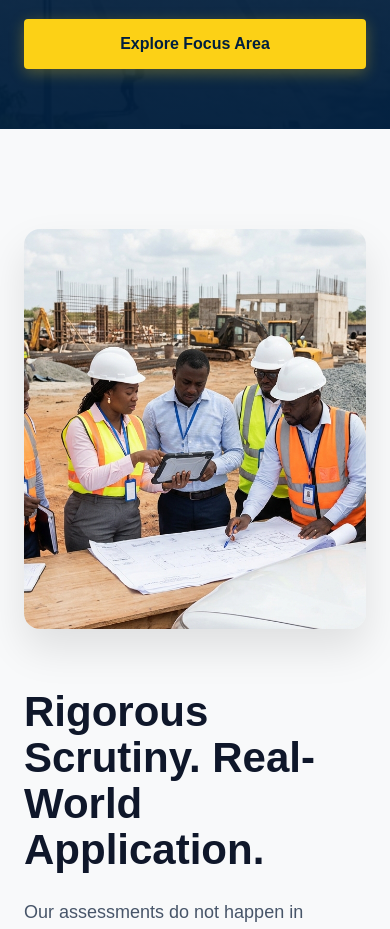
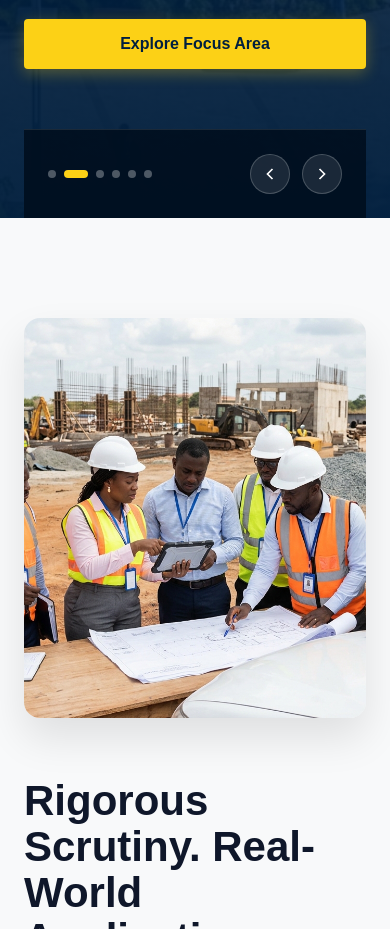
Before and after one commit to LiderLabs/vfm, a React (Vite) app: page /what-we-do in a window 390 px wide. Shown: the part 1120-2049 px from the top of the page. Built offline with nearby package versions, Linux system fonts and the light colour scheme.

Commit message:
Added mobile navigation arrows and dots for the What We Do slider

```diff
--- a/src/pages/WhatWeDo.jsx
+++ b/src/pages/WhatWeDo.jsx
@@ -95,6 +95,9 @@ export default function WhatWeDo() {
     return () => clearInterval(timer);
   }, [pillars.length]);
 
+  const handleNext = () => setActivePillar((prev) => (prev === pillars.length - 1 ? 0 : prev + 1));
+  const handlePrev = () => setActivePillar((prev) => (prev === 0 ? pillars.length - 1 : prev - 1));
+
   return (
     <div style={{ backgroundColor: "#F8F9FA", minHeight: "100vh", overflowX: "hidden" }}>
 
@@ -115,11 +118,13 @@ export default function WhatWeDo() {
               display: inline-flex !important;
             }
           }
-          /* HIDE THE BOTTOM TABS ON MOBILE */
+          /* HIDE THE BULKY DESKTOP TABS ON MOBILE */
+          .pillar-tabs-container { display: block; }
+          .mobile-controls-container { display: none; }
+
           @media (max-width: 768px) {
-            .pillar-tabs-container {
-              display: none !important;
-            }
+            .pillar-tabs-container { display: none !important; }
+            .mobile-controls-container { display: flex !important; }
           }
         `}
       </style>
@@ -200,7 +205,7 @@ export default function WhatWeDo() {
           </div>
         </div>
 
-        {/* BOTTOM NAVIGATION BAR - HIDDEN ON MOBILE */}
+        {/* DESKTOP BOTTOM NAVIGATION BAR */}
         <div className="pillar-tabs-container" style={{
           borderTop: "1px solid rgba(255,255,255,0.1)", backgroundColor: "rgba(0, 15, 30, 0.9)",
           backdropFilter: "blur(10px)", position: "relative", zIndex: 2
@@ -230,6 +235,49 @@ export default function WhatWeDo() {
                 </button>
               );
             })}
+          </div>
+        </div>
+
+        {/* MOBILE CONTROLS (DOTS & ARROWS) */}
+        <div className="mobile-controls-container" style={{
+          position: "relative", zIndex: 2, padding: "24px",
+          justifyContent: "space-between", alignItems: "center",
+          borderTop: "1px solid rgba(255,255,255,0.1)", backgroundColor: "rgba(0, 15, 30, 0.9)"
+        }}>
+          {/* Dots */}
+          <div style={{ display: "flex", gap: "8px" }}>
+            {pillars.map((_, index) => (
+              <div
+                key={index}
+                onClick={() => setActivePillar(index)}
+                style={{
+                  width: index === activePillar ? "24px" : "8px",
+                  height: "8px",
+                  borderRadius: "4px",
+                  backgroundColor: index === activePillar ? "#FCD116" : "rgba(255,255,255,0.3)",
+                  transition: "all 0.3s ease",
+                  cursor: "pointer"
+                }}
+              />
+            ))}
+          </div>
+
+          {/* Arrows */}
+          <div style={{ display: "flex", gap: "12px" }}>
+            <button onClick={handlePrev} style={{
+              width: "40px", height: "40px", borderRadius: "50%",
+              backgroundColor: "rgba(255,255,255,0.1)", border: "1px solid rgba(255,255,255,0.2)",
+              color: "white", display: "flex", alignItems: "center", justifyContent: "center", cursor: "pointer"
+            }}>
+              <svg width="20" height="20" viewBox="0 0 24 24" fill="none" stroke="currentColor" strokeWidth="2"><polyline points="15 18 9 12 15 6"></polyline></svg>
+            </button>
+            <button onClick={handleNext} style={{
+              width: "40px", height: "40px", borderRadius: "50%",
+              backgroundColor: "rgba(255,255,255,0.1)", border: "1px solid rgba(255,255,255,0.2)",
+              color: "white", display: "flex", alignItems: "center", justifyContent: "center", cursor: "pointer"
+            }}>
+              <svg width="20" height="20" viewBox="0 0 24 24" fill="none" stroke="currentColor" strokeWidth="2"><polyline points="9 18 15 12 9 6"></polyline></svg>
+            </button>
           </div>
         </div>
       </section>
```
